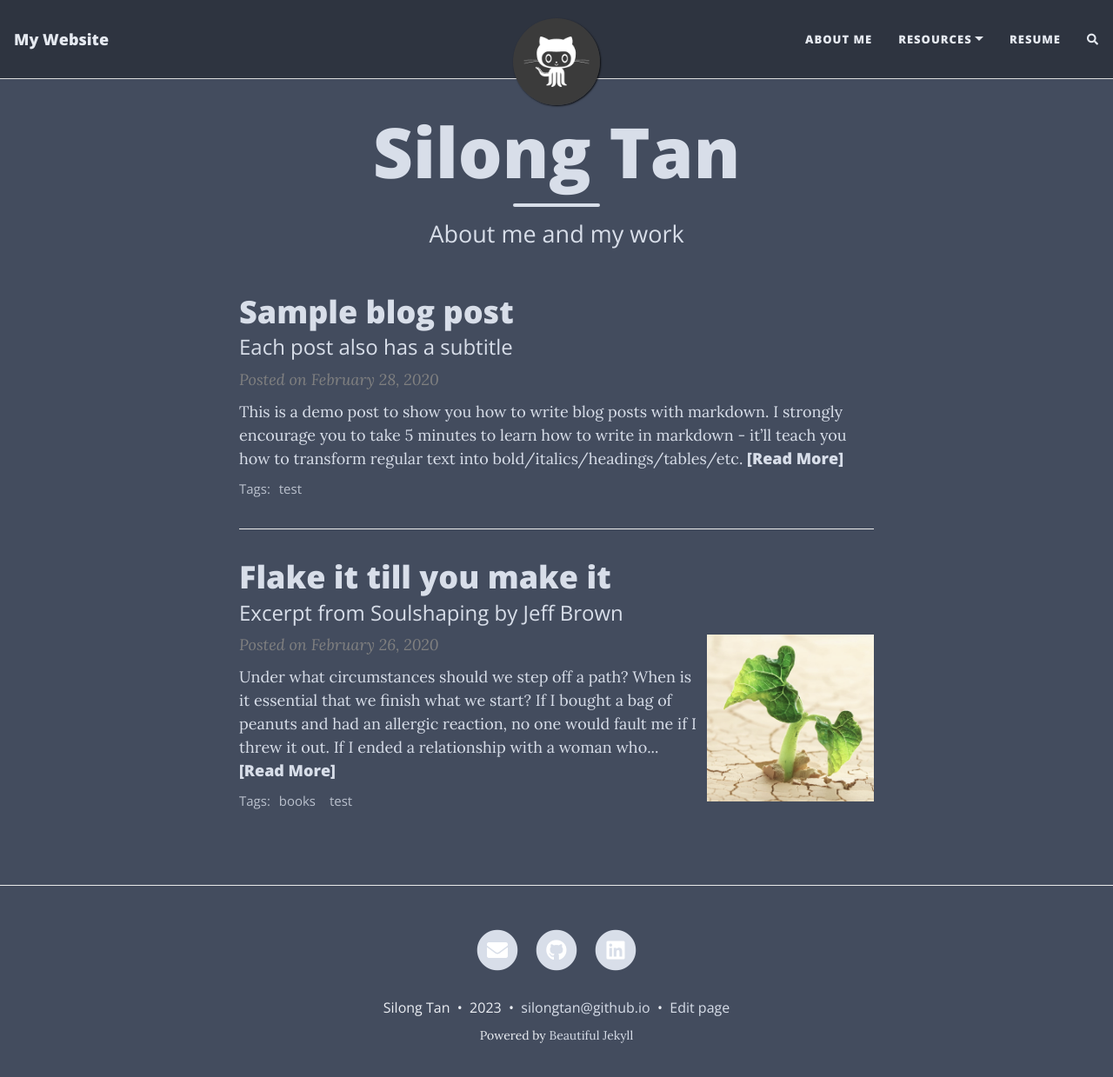
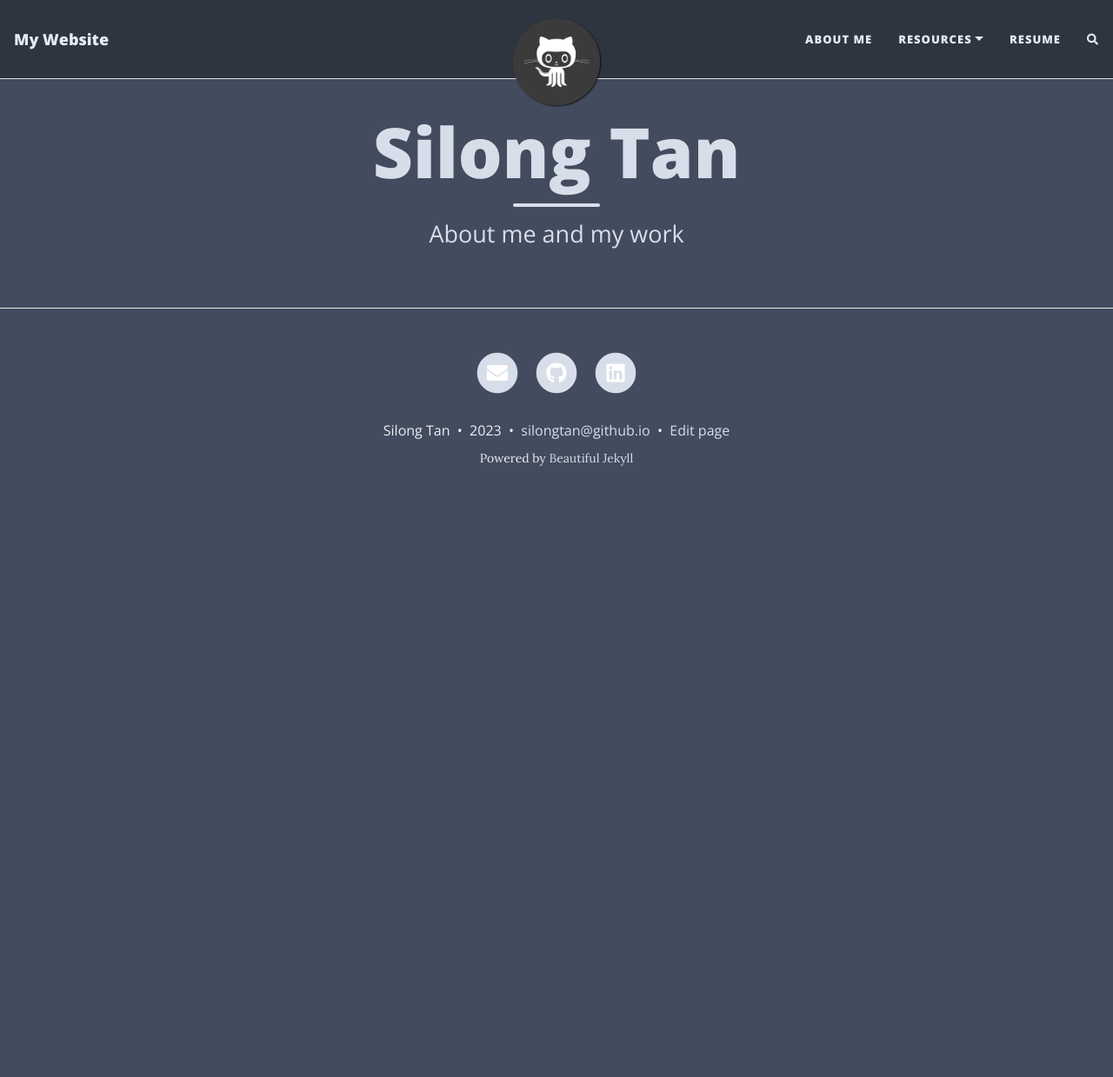
Before and after one commit to silongtan/silongtan.github.io, a Jekyll site: the page built from index.html, in a window 1280 px wide and 1252 px high. Shown: the top 1239 px of the window at 87% size. Built offline with Jekyll 4.4.1, drawn with Linux system fonts in a browser that asks for light colours; nearby versions of some CDN libraries; the list of posts is cut into pages by our own code; comment, search, counter and statistics services are not loaded.

Commit message:
resume update and blogs

````diff
--- a/_posts/2020-02-26-flake-it-till-you-make-it.md
+++ /dev/null
@@ -1,17 +0,0 @@
----
-layout: post
-title: Flake it till you make it
-subtitle: Excerpt from Soulshaping by Jeff Brown
-cover-img: /assets/img/path.jpg
-thumbnail-img: /assets/img/thumb.png
-share-img: /assets/img/path.jpg
-tags: [books, test]
----
-
-Under what circumstances should we step off a path? When is it essential that we finish what we start? If I bought a bag of peanuts and had an allergic reaction, no one would fault me if I threw it out. If I ended a relationship with a woman who hit me, no one would say that I had a commitment problem. But if I walk away from a seemingly secure route because my soul has other ideas, I am a flake?
-
-The truth is that no one else can definitively know the path we are here to walk. It’s tempting to listen—many of us long for the omnipotent other—but unless they are genuine psychic intuitives, they can’t know. All others can know is their own truth, and if they’ve actually done the work to excavate it, they will have the good sense to know that they cannot genuinely know anyone else’s. Only soul knows the path it is here to walk. Since you are the only one living in your temple, only you can know its scriptures and interpretive structure.
-
-At the heart of the struggle are two very different ideas of success—survival-driven and soul-driven. For survivalists, success is security, pragmatism, power over others. Success is the absence of material suffering, the nourishing of the soul be damned. It is an odd and ironic thing that most of the material power in our world often resides in the hands of younger souls. Still working in the egoic and material realms, they love the sensations of power and focus most of their energy on accumulation. Older souls tend not to be as materially driven. They have already played the worldly game in previous lives and they search for more subtle shades of meaning in this one—authentication rather than accumulation. They are often ignored by the culture at large, although they really are the truest warriors.
-
-A soulful notion of success rests on the actualization of our innate image. Success is simply the completion of a soul step, however unsightly it may be. We have finished what we started when the lesson is learned. What a fear-based culture calls a wonderful opportunity may be fruitless and misguided for the soul. Staying in a passionless relationship may satisfy our need for comfort, but it may stifle the soul. Becoming a famous lawyer is only worthwhile if the soul demands it. It is an essential failure if you are called to be a monastic this time around. If you need to explore and abandon ten careers in order to stretch your soul toward its innate image, then so be it. Flake it till you make it.
--- a/_posts/2020-02-28-test-markdown.md
+++ /dev/null
@@ -1,78 +0,0 @@
----
-layout: post
-title: Sample blog post
-subtitle: Each post also has a subtitle
-gh-repo: daattali/beautiful-jekyll
-gh-badge: [star, fork, follow]
-tags: [test]
-comments: true
----
-
-This is a demo post to show you how to write blog posts with markdown.  I strongly encourage you to [take 5 minutes to learn how to write in markdown](https://markdowntutorial.com/) - it'll teach you how to transform regular text into bold/italics/headings/tables/etc.
-
-**Here is some bold text**
-
-## Here is a secondary heading
-
-Here's a useless table:
-
-| Number | Next number | Previous number |
-| :------ |:--- | :--- |
-| Five | Six | Four |
-| Ten | Eleven | Nine |
-| Seven | Eight | Six |
-| Two | Three | One |
-
-
-How about a yummy crepe?
-
-![Crepe](https://s3-media3.fl.yelpcdn.com/bphoto/cQ1Yoa75m2yUFFbY2xwuqw/348s.jpg)
-
-It can also be centered!
-
-![Crepe](https://s3-media3.fl.yelpcdn.com/bphoto/cQ1Yoa75m2yUFFbY2xwuqw/348s.jpg){: .mx-auto.d-block :}
-
-Here's a code chunk:
-
-~~~
-var foo = function(x) {
-  return(x + 5);
-}
-foo(3)
-~~~
-
-And here is the same code with syntax highlighting:
-
-```javascript
-var foo = function(x) {
-  return(x + 5);
-}
-foo(3)
-```
-
-And here is the same code yet again but with line numbers:
-
-{% highlight javascript linenos %}
-var foo = function(x) {
-  return(x + 5);
-}
-foo(3)
-{% endhighlight %}
-
-## Boxes
-You can add notification, warning and error boxes like this:
-
-### Notification
-
-{: .box-note}
-**Note:** This is a notification box.
-
-### Warning
-
-{: .box-warning}
-**Warning:** This is a warning box.
-
-### Error
-
-{: .box-error}
-**Error:** This is an error box.
````
Also changed, not shown: _posts/rust-learning-repo.md (added, +34 -0 lines), resume.md (+2 -0 lines).
